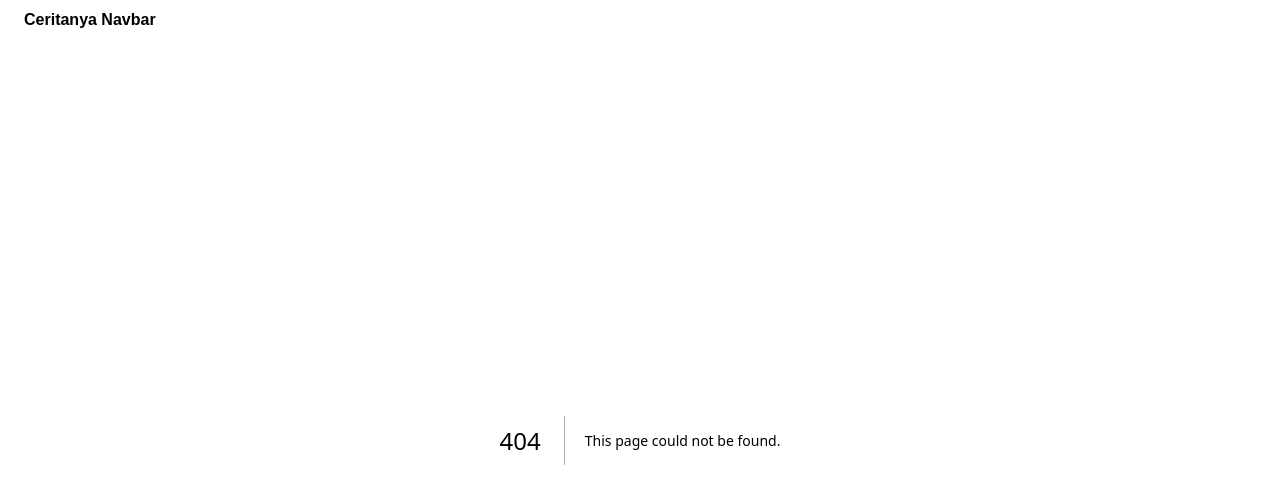
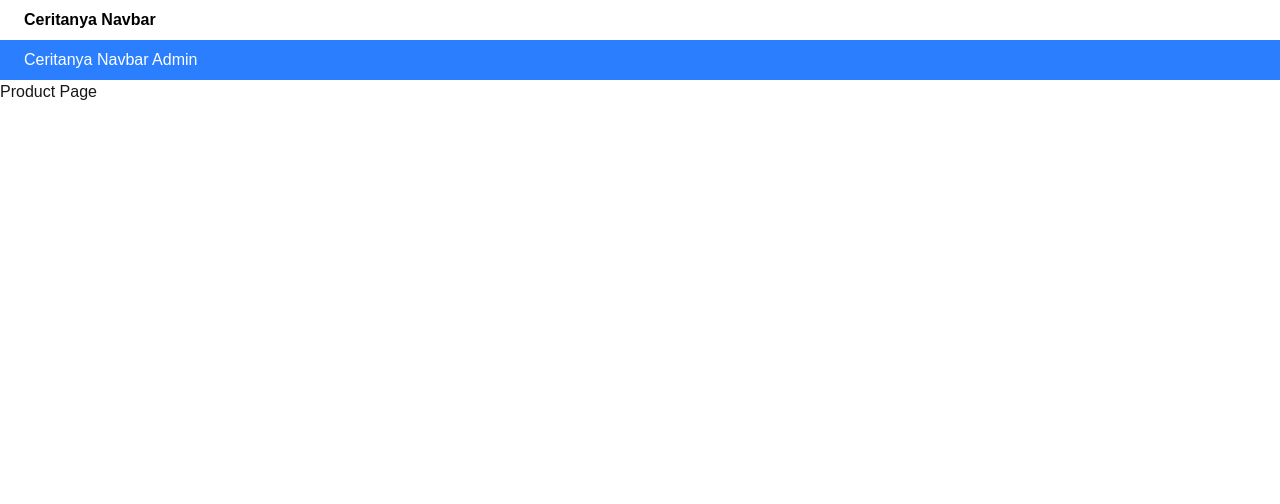
Before and after one commit to RivanFadlani/belajar-next-essential, a Next.js app: page /admin/product in a window 1280 px wide. Before the commit this address had no page. Shown: the top 504 px of the page. Built offline with nearby package versions, Linux system fonts and the light colour scheme.

Commit message:
study(layout): nested layout

```diff
--- /dev/null
+++ b/app/admin/layout.tsx
@@ -0,0 +1,16 @@
+import React from 'react';
+
+export default function AdminLayout({
+  children,
+}: {
+  children: React.ReactNode;
+}) {
+  return (
+    <>
+      <header className="bg-blue-500 px-6 py-2 font-medium text-white">
+        Ceritanya Navbar Admin
+      </header>
+      {children}
+    </>
+  );
+}
--- /dev/null
+++ b/app/admin/page.tsx
@@ -0,0 +1,7 @@
+export default function AdminPage() {
+  return (
+    <>
+      <h1>Atmin Page</h1>
+    </>
+  );
+}
--- /dev/null
+++ b/app/admin/product/page.tsx
@@ -0,0 +1,7 @@
+export default function ProductPage() {
+  return (
+    <>
+      <h1>Product Page</h1>
+    </>
+  );
+}
```
